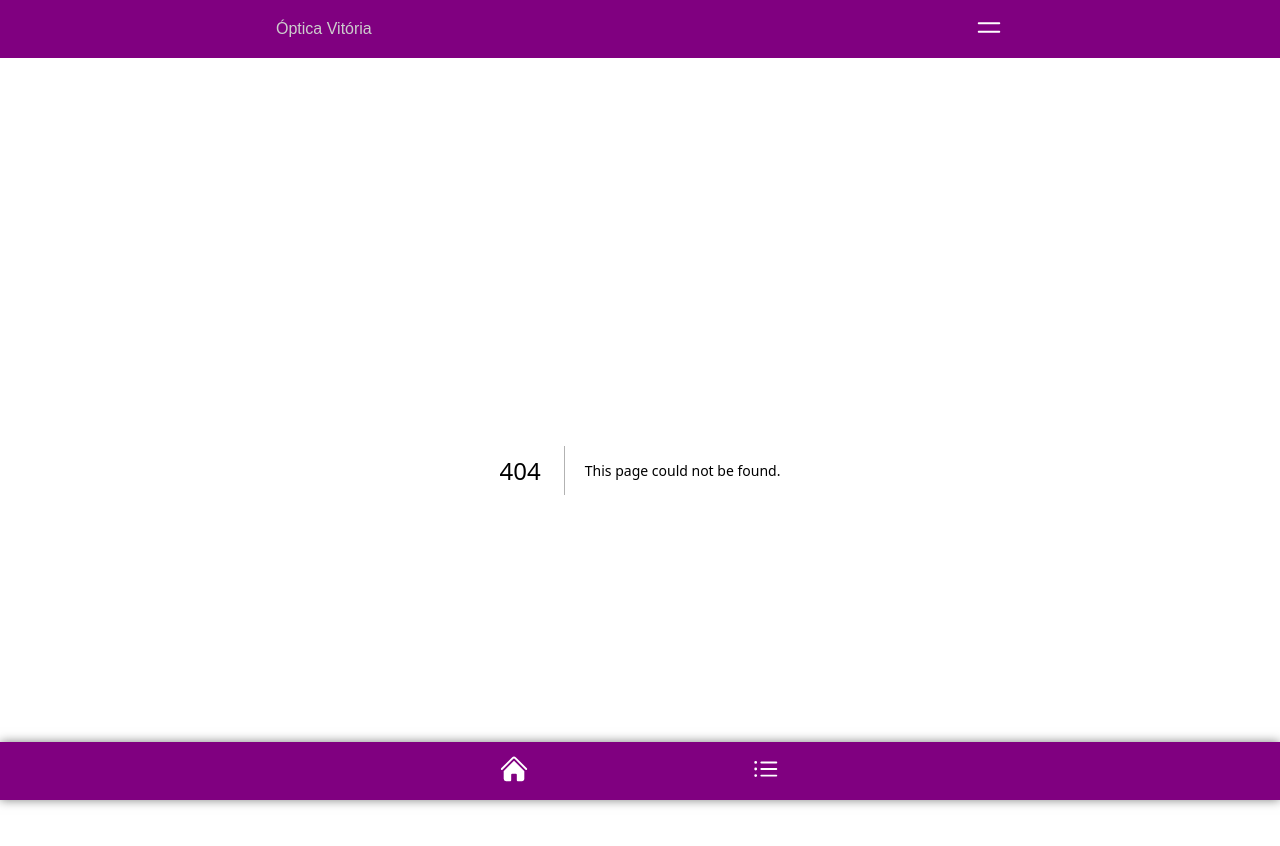
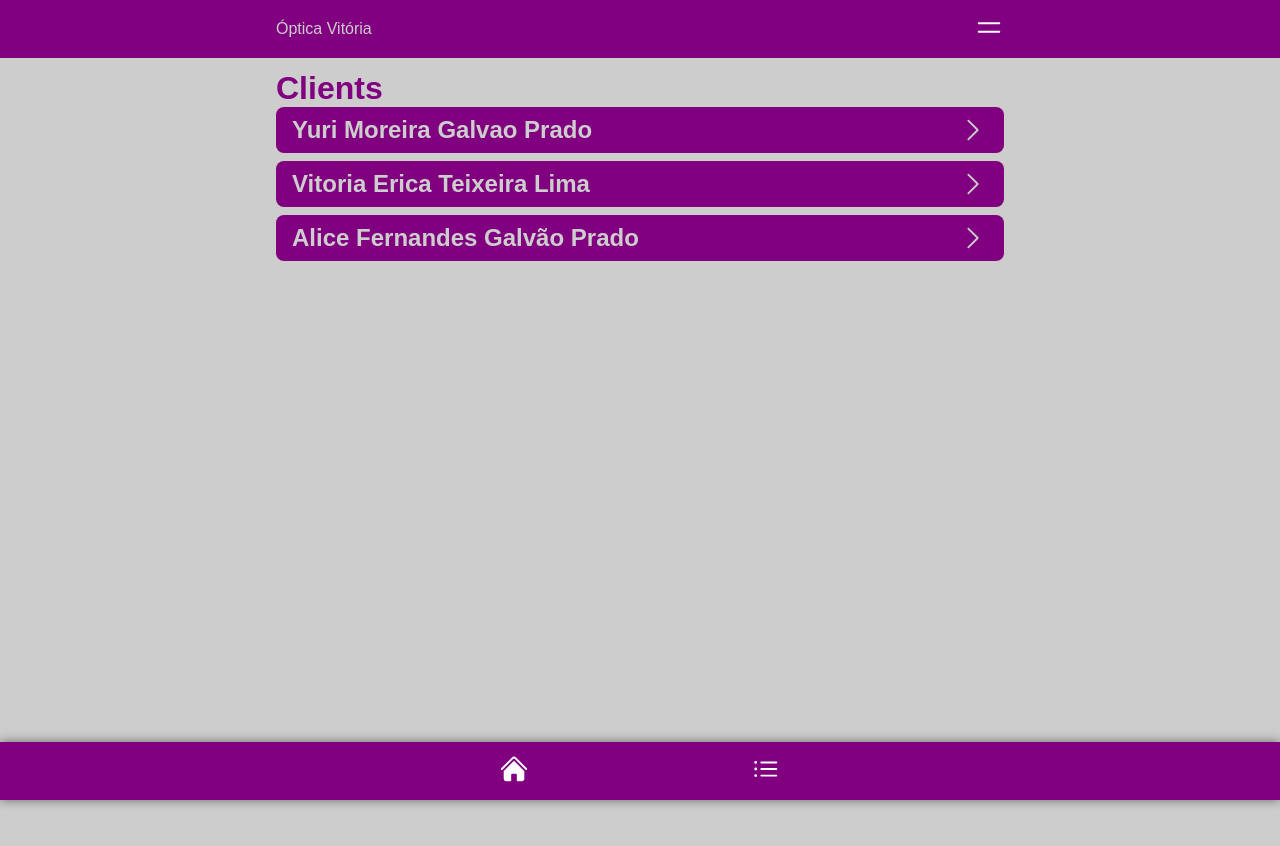
Before and after one commit to gvao/optica-vitoria, a Next.js app: page /clients in a window 1280 px wide. Before the commit this address had no page. Shown: the top 846 px of the page. After the commit the page ends 800 px from the top, so only its background shows below. Built offline with nearby package versions, Linux system fonts and the light colour scheme.

Commit message:
created clients page

```diff
--- /dev/null
+++ b/src/app/clients/page.tsx
@@ -0,0 +1,32 @@
+import { ChevronRightIcon } from "@heroicons/react/24/solid";
+import styles from './styles.module.css'
+
+type Client = {
+    id: string;
+    fullName: string;
+}
+
+const clients: Client[] = [
+    { id: '1', fullName: 'Yuri Moreira Galvao Prado', },
+    { id: '2', fullName: 'Vitoria Erica Teixeira Lima', },
+    { id: '3', fullName: 'Alice Fernandes Galvão Prado', },
+]
+
+export default function ClientsPage() {
+
+    return (
+        <>
+            <h1>Clients</h1>
+
+            <ul className={styles.card_wrapper} >
+                {clients.map(client => (
+                    <li key={client.id} className={`${styles.item} ${styles.card_item}`}>
+                        <h2>{client.fullName}</h2>
+                        <ChevronRightIcon className={styles.icon} />
+                    </li>
+                ))}
+
+            </ul>
+        </>
+    )
+}
--- /dev/null
+++ b/src/app/clients/styles.module.css
@@ -0,0 +1,24 @@
+.icon {
+    width: 30px;
+    height: 30px;
+}
+
+.item {
+    display: flex;
+    justify-content: space-between;
+    align-items: center;
+}
+
+.card_wrapper {
+    display: flex;
+    flex-direction: column;
+    gap: 8px;
+}
+
+.card_item {
+    background-color: var(--color-primary);
+    color: var(--color-secondary-100);
+
+    padding: 8px 16px;
+    border-radius: 8px;
+}
```
